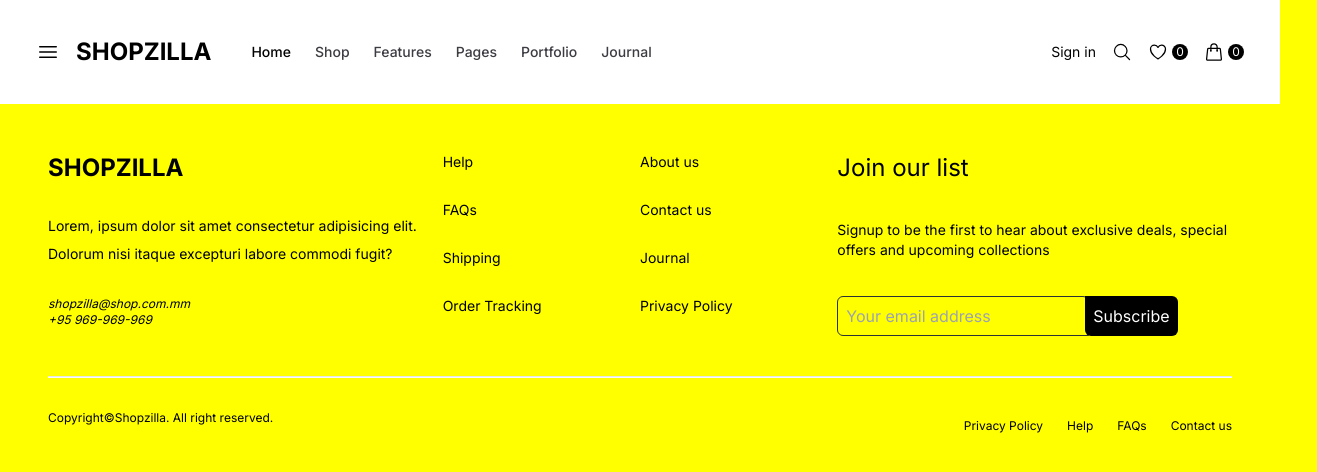
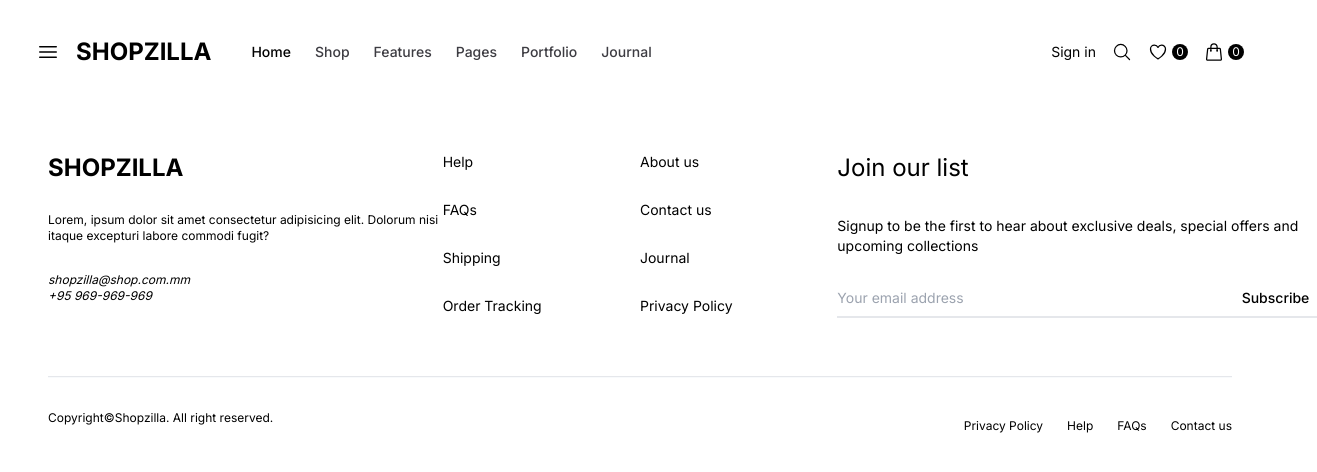
Before and after one commit to KyawZinThant22/Shopzilla-Frontend, a React (Create React App) app: page /home in a window 1280 px wide. Shown: the top 472 px of the page, 1317 px wide, since content can reach past the window. Built offline with nearby package versions, Linux system fonts and the light colour scheme.

Commit message:
modify footer

```diff
--- a/src/Components/Element/Button.tsx
+++ b/src/Components/Element/Button.tsx
@@ -4,14 +4,27 @@ interface ButtonProps {
   arialLabel: string;
   label: string;
   type: 'button' | 'submit' | 'reset' | undefined;
-  variant: 'contained' | 'outline' | 'error';
+  variant: 'contained' | 'outline' | 'error' | 'text';
   color?: 'primary' | 'secondary';
   uppercase?: boolean;
   className?: String;
   action?: () => void;
+  padding?: string;
+  widthFull?: boolean;
 }
 
-const Button = ({ label, arialLabel, type, variant, uppercase, color, action }: ButtonProps) => {
+const Button = ({
+  label,
+  arialLabel,
+  type,
+  variant,
+  uppercase,
+  className,
+  color,
+  action,
+  padding = 'p-6',
+  widthFull = true,
+}: ButtonProps) => {
   return (
     <div>
       <button
@@ -21,11 +34,13 @@ const Button = ({ label, arialLabel, type, variant, uppercase, color, action }:
         className={`
         ${uppercase && 'uppercase'}
         ${variant === 'contained' && 'bg-black text-white '}
+        ${variant === 'text' && ' text-black '}
+        ${widthFull && 'w-full'}
         ${
           variant === 'outline' &&
           'border border-black text-black hover:bg-black hover:text-white duration-700 '
         }
-        w-full p-6 font-medium`}
+          font-medium ${padding} ${className} `}
       >
         {label}
       </button>
--- a/src/Components/Form/TextField.tsx
+++ b/src/Components/Form/TextField.tsx
@@ -6,10 +6,21 @@ import { EyeClose, EyeOpen } from '../../assets/icons';
 interface FormProps {
   name: string;
   type?: string;
-  label: string;
+  label?: string;
+  animated?: boolean;
+  placeholder?: string;
+  className?: string;
 }
 
-const TextField = ({ name, label, type = 'text', ...other }: FormProps) => {
+const TextField = ({
+  name,
+  label,
+  type = 'text',
+  className,
+  placeholder,
+  animated = true,
+  ...other
+}: FormProps) => {
   const { control } = useFormContext();
 
   const [inputType, setInputType] = useState(type);
@@ -24,8 +35,15 @@ const TextField = ({ name, label, type = 'text', ...other }: FormProps) => {
       control={control}
       render={({ field, fieldState: { error } }) => (
         <div className="group">
-          <div className={`transform ${focus && '-translate-y-3 text-[14px]'} duration-300 `}>
-            <label htmlFor={label} className={`${focus ? 'text-black' : ' text-gray-500'}`}>
+          <div
+            className={`transform ${
+              focus && animated && '-translate-y-3 text-[14px]'
+            } duration-300 `}
+          >
+            <label
+              htmlFor={label}
+              className={`${focus && animated ? 'text-black' : ' text-gray-500'}`}
+            >
               {label}
             </label>
           </div>
@@ -33,7 +51,7 @@ const TextField = ({ name, label, type = 'text', ...other }: FormProps) => {
             <div className="flex items-center justify-between">
               <input
                 {...field}
-                className="w-full flex group-focus:text-red-400"
+                className={` ${className} w-full flex group-focus:text-red-400`}
                 value={
                   typeof field.value === 'number' && field.value === 0 ? '' : field.value || ''
                 }
@@ -41,6 +59,7 @@ const TextField = ({ name, label, type = 'text', ...other }: FormProps) => {
                 onBlur={() => setFocus(false)}
                 type={inputType}
                 autoComplete="off"
+                placeholder={placeholder}
               />
               {type === 'password' && (
                 <div onClick={togglePassword}>
@@ -50,7 +69,7 @@ const TextField = ({ name, label, type = 'text', ...other }: FormProps) => {
             </div>
             <div
               className={`${
-                focus && 'border-t-[2.5px] mt-3'
+                focus && animated && 'border-t-[2.5px] mt-3'
               } w-full  my-2 group-hover:border-black border-t-[2.5px]   border-x-0 border-b-0`}
             ></div>
             {error && (
--- a/src/Components/HookForm/FormProvider.tsx
+++ b/src/Components/HookForm/FormProvider.tsx
@@ -7,12 +7,13 @@ type Props = {
   children: React.ReactNode;
   methods: UseFormReturn<any>;
   onSubmit?: VoidFunction;
+  className?: string;
 };
 
-export default function FormProvider({ children, onSubmit, methods }: Props) {
+export default function FormProvider({ children, onSubmit, methods, className }: Props) {
   return (
     <Form {...methods}>
-      <form autoComplete="off" onSubmit={onSubmit}>
+      <form autoComplete="off" onSubmit={onSubmit} className={`${className}`}>
         {children}
       </form>
     </Form>
--- a/src/Pages/SigninPage.tsx
+++ b/src/Pages/SigninPage.tsx
@@ -52,6 +52,7 @@ const SigninPage = ({ setShow }: ISProps) => {
           <CloseIcon />
         </div>
       </div>
+
       {!CreateNew ? (
         <FormProvider methods={methods} onSubmit={handleSubmit(onSubmit)}>
           <div className="flex flex-col gap-8 ">
--- a/src/index.css
+++ b/src/index.css
@@ -13,9 +13,7 @@ a {
   text-decoration: none;
 }
 
-body {
-  background-color: yellow;
-}
+
 
 /* Applicable class */
 
--- a/src/section/Appbar.tsx
+++ b/src/section/Appbar.tsx
@@ -52,11 +52,9 @@ const Appbar = () => {
       <div className="grid grid-cols-3 xl:flex xl:justify-between items-center w-full mx-auto  ">
         <div className="col-span-2 grid grid-cols-2 items-center xl:flex xl:items-center space-x-4">
           <Bars />
-          <NavLink
-            to="/home"
-          >
+          <NavLink to="/home">
             <h1 className="font-bold uppercase text-2xl cursor-pointer justify-self-center">
-            Shopzilla
+              Shopzilla
             </h1>
           </NavLink>
           <nav className="flex">
--- a/src/section/Footer.tsx
+++ b/src/section/Footer.tsx
@@ -1,61 +1,113 @@
 import React from 'react';
-import { Link } from 'react-router-dom';
+import { Button } from '../Components/Element';
+import FormProvider from '../Components/HookForm/FormProvider';
+import { useForm } from 'react-hook-form';
+import * as Yup from 'yup';
+import { yupResolver } from '@hookform/resolvers/yup';
+import { toast } from 'react-toastify';
+import { TextField } from '../Components/Form';
 
 const Footer = () => {
-  const footerLink = ["Help", "About us", "FAQs", "Contact us", "Shipping", "Journal", "Order Tracking", "Privacy Policy"]
+  const footerLink = [
+    'Help',
+    'About us',
+    'FAQs',
+    'Contact us',
+    'Shipping',
+    'Journal',
+    'Order Tracking',
+    'Privacy Policy',
+  ];
+
+  const formSchema = Yup.object().shape({
+    email: Yup.string().email().required('Email is required'),
+  });
+
+  const methods = useForm({
+    resolver: yupResolver(formSchema),
+  });
+
+  const { handleSubmit, reset } = methods;
+
+  const onSubmit = async (data: any) => {
+    console.log(data);
+    reset();
+    toast.success('success');
+  };
 
   return (
-    <div className=' p-12'>
+    <div className="p-12">
       <div className="grid grid-cols-1 lg:grid-cols-3">
-        <div>
-          <h2 className='font-bold text-2xl uppercase'>Shopzilla</h2>
-          <p className='text-sm my-7 leading-7'>Lorem, ipsum dolor sit amet consectetur adipisicing elit. Dolorum nisi itaque excepturi labore commodi fugit?</p>
-          <address className='text-xs mb-12 lg:mb-0'>
+        <div className="space-y-7">
+          <h2 className="font-bold text-2xl uppercase">Shopzilla</h2>
+          <p className="text-xs  leading-1 w-[25rem]">
+            Lorem, ipsum dolor sit amet consectetur adipisicing elit. Dolorum nisi itaque excepturi
+            labore commodi fugit?
+          </p>
+          <address className="text-xs mb-12 lg:mb-0">
             <a href="/">shopzilla@shop.com.mm</a>
             <p>+95 969-969-969</p>
           </address>
         </div>
-        <div className='grid grid-cols-2 text-sm mb-12 lg:mb-0'>
-          {footerLink.map(link => (
-            <a
-              key={link}
-              href="/"
-              className=" mb-7"
-            >
-              <span className='relative nav-link hover:after:w-full hover:after:left-0'>{ link }</span>
+        <div className="grid grid-cols-2 text-sm mb-12 lg:mb-0">
+          {footerLink.map((link) => (
+            <a key={link} href="/" className=" mb-7">
+              <span className="relative nav-link hover:after:w-full hover:after:left-0'>{">
+                {link}
+              </span>
             </a>
           ))}
         </div>
-        <div>
-          <h2 className='font-thin text-2xl'>Join our list</h2>
-          <p className='text-sm mt-4 mb-7 lg:my-9'>Signup to be the first to hear about exclusive deals, special offers and upcoming collections</p>
-          <form className='flex items-center'>
-            <input
-              type="email"
-              value=""
+        <div className="space-y-8">
+          <h2 className="font-thin text-2xl">Join our list</h2>
+          <p className="text-sm mt-4 w-[30rem]">
+            Signup to be the first to hear about exclusive deals, special offers and upcoming
+            collections
+          </p>
+
+          <FormProvider
+            onSubmit={handleSubmit(onSubmit)}
+            methods={methods}
+            className="relative w-[30rem]  "
+          >
+            <TextField
+              animated={false}
               placeholder="Your email address"
-              className='min-h-[40px] py-0 px-2 text-black text-base border border-solid border-[#2C3333] rounded-t-md rounded-l-md bg-transparent hover:border-[#2C3333] outline-none'
+              name="email"
+              type="text"
+              className="text-sm"
             />
-            <button
-              className='min-h-[40px] -ml-1 py-1 px-2 border-none rounded-r-md rounded-b-md bg-black text-white text-base cursor-pointer transition-all duration-300 hover:bg-[#131414] hover:text-[#E7F6F2]'
-            >
-              Subscribe
-            </button>
-          </form>
+
+            <Button
+              arialLabel="subscribe"
+              label="Subscribe"
+              type="submit"
+              variant="text"
+              widthFull={false}
+              padding="p-2"
+              className="text-sm absolute -top-2 right-0 "
+            />
+          </FormProvider>
         </div>
       </div>
       <hr className="divider w-full h-[2px] bg-slate-50 my-8"></hr>
-      <div className='flex justify-center items-center flex-col lg:flex-row lg:justify-between text-xs'>
-            <p className='mb-4'>Copyright<span>&copy;</span>Shopzilla. All right reserved.</p>
-            <div>
-              <a href="/">Privacy Policy</a>
-              <a href="/" className='mx-6'>Help</a>
-              <a href="/">FAQs</a>
-              <a href="/" className='ml-6'>Contact us</a>
-            </div>
+      <div className="flex justify-center items-center flex-col lg:flex-row lg:justify-between text-xs">
+        <p className="mb-4">
+          Copyright<span>&copy;</span>Shopzilla. All right reserved.
+        </p>
+        <div>
+          <a href="/">Privacy Policy</a>
+          <a href="/" className="mx-6">
+            Help
+          </a>
+          <a href="/">FAQs</a>
+          <a href="/" className="ml-6">
+            Contact us
+          </a>
+        </div>
       </div>
     </div>
-  )
+  );
 };
 
 export default Footer;
```
